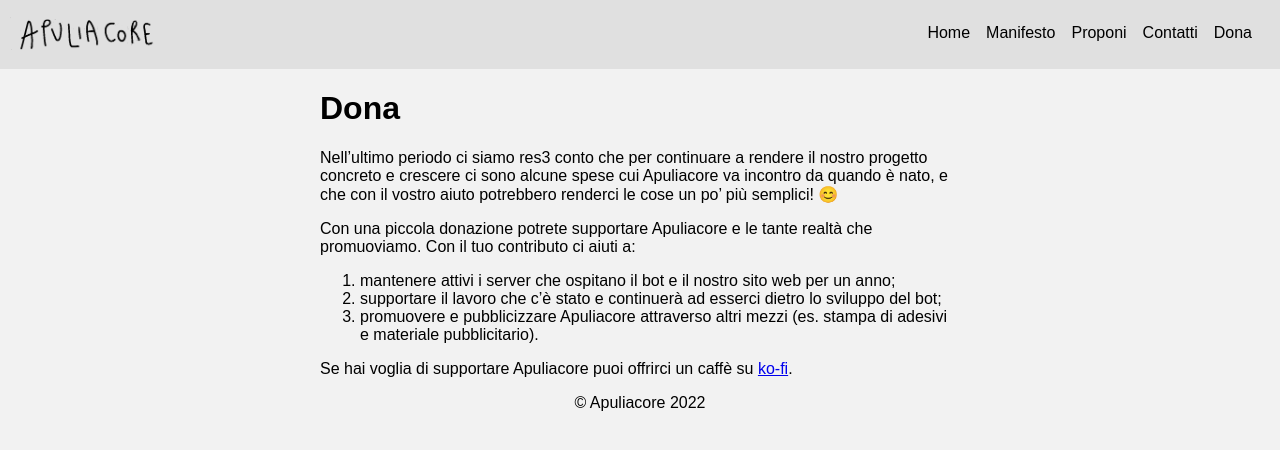
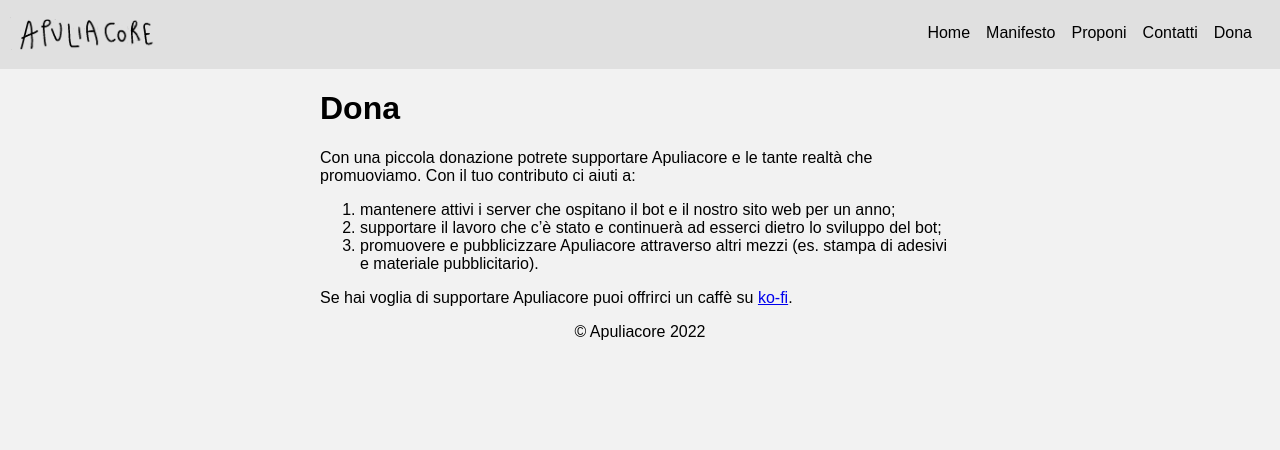
Before and after one commit to apuliacore/apuliacore.github.com, a Jekyll site: the page built from dona.html, in a window 1280 px wide. Shown: the top 450 px of the page. Built offline with Jekyll 4.4.1, drawn with Linux system fonts in a browser that asks for light colours.

Commit message:
Remove first par

```diff
--- a/dona.html
+++ b/dona.html
@@ -6,7 +6,6 @@
 <div class="content">
 	<h1>Dona</h1>
 
-	<p>Nell’ultimo periodo ci siamo res3 conto che per continuare a rendere il nostro progetto concreto e crescere ci sono alcune spese cui Apuliacore va incontro da quando è nato, e che con il vostro aiuto potrebbero renderci le cose un po’ più semplici! 😊</p>
 	<p>Con una piccola donazione potrete supportare Apuliacore e le tante realtà che promuoviamo. Con il tuo contributo ci aiuti a:
 		<ol>
 			<li>mantenere attivi i server che ospitano il bot e il nostro sito web per un anno;</li>
```
